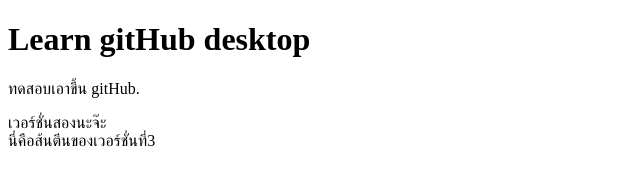
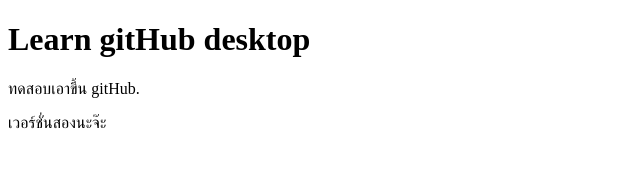
Before and after one commit to iPix4670445/gt-desktop, a plain HTML site: page Index.html in a window 1280 px wide. Shown: the whole page, without its empty margins (0-640 px from the left). Drawn offline with Linux system fonts and the light colour scheme.

Commit message:
Revert "Merge pull request #2 from iPix4670445/thrid_branch"
This reverts commit 8bade90ee3c64e89e0189a1f4045c8d866f1814d, reversing
changes made to cf757383837a324df5b3a3ef36d958a194667b5c.

```diff
--- a/Index.html
+++ b/Index.html
@@ -10,7 +10,6 @@
     <h1>Learn gitHub desktop</h1>
     <p>ทดสอบเอาขึ้น gitHub.</p>
     <main>เวอร์ชั่นสองนะจ๊ะ</main>
-    <footer>นี่คือส้นตีนของเวอร์ชั่นที่3</footer>
 
 </body>
 
```
